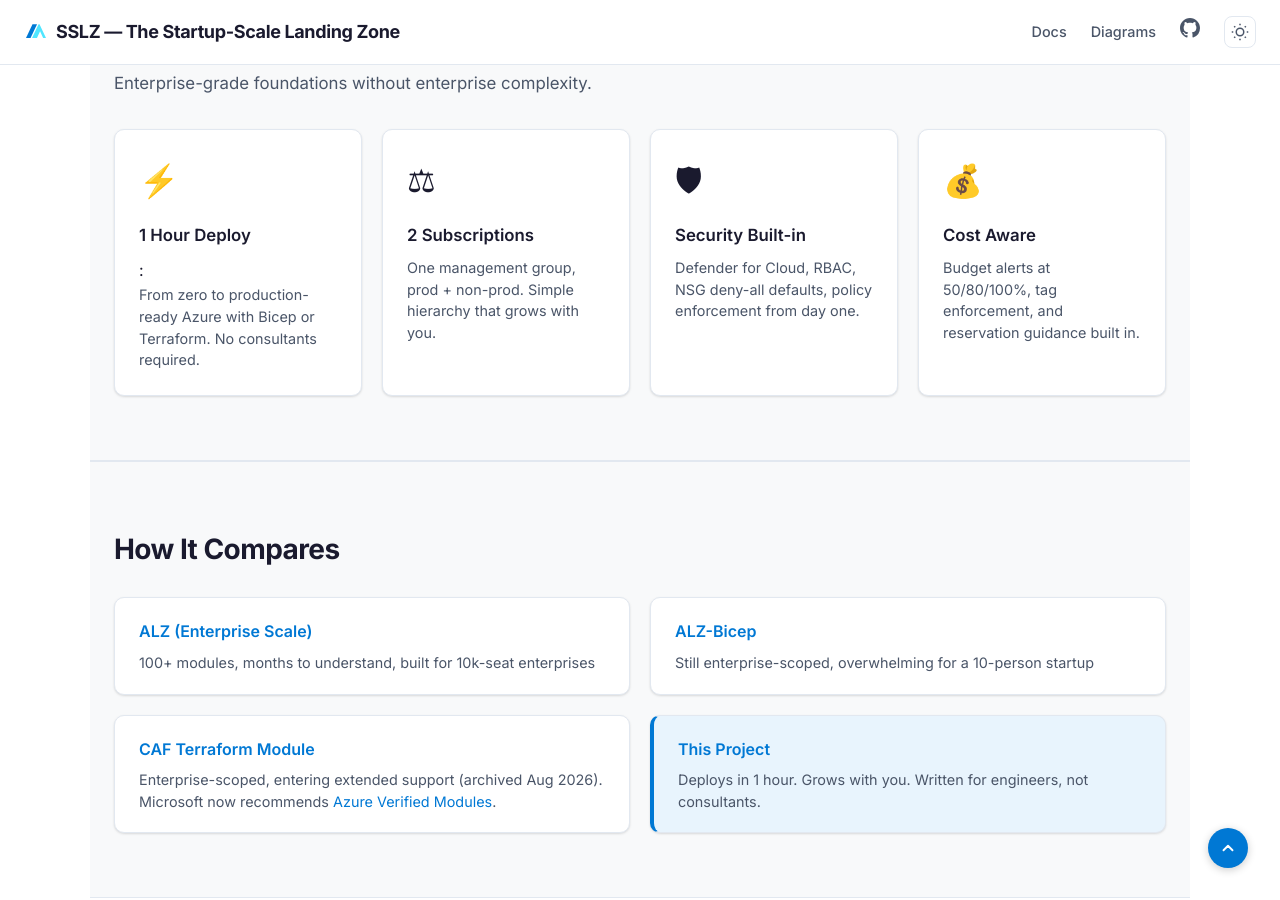
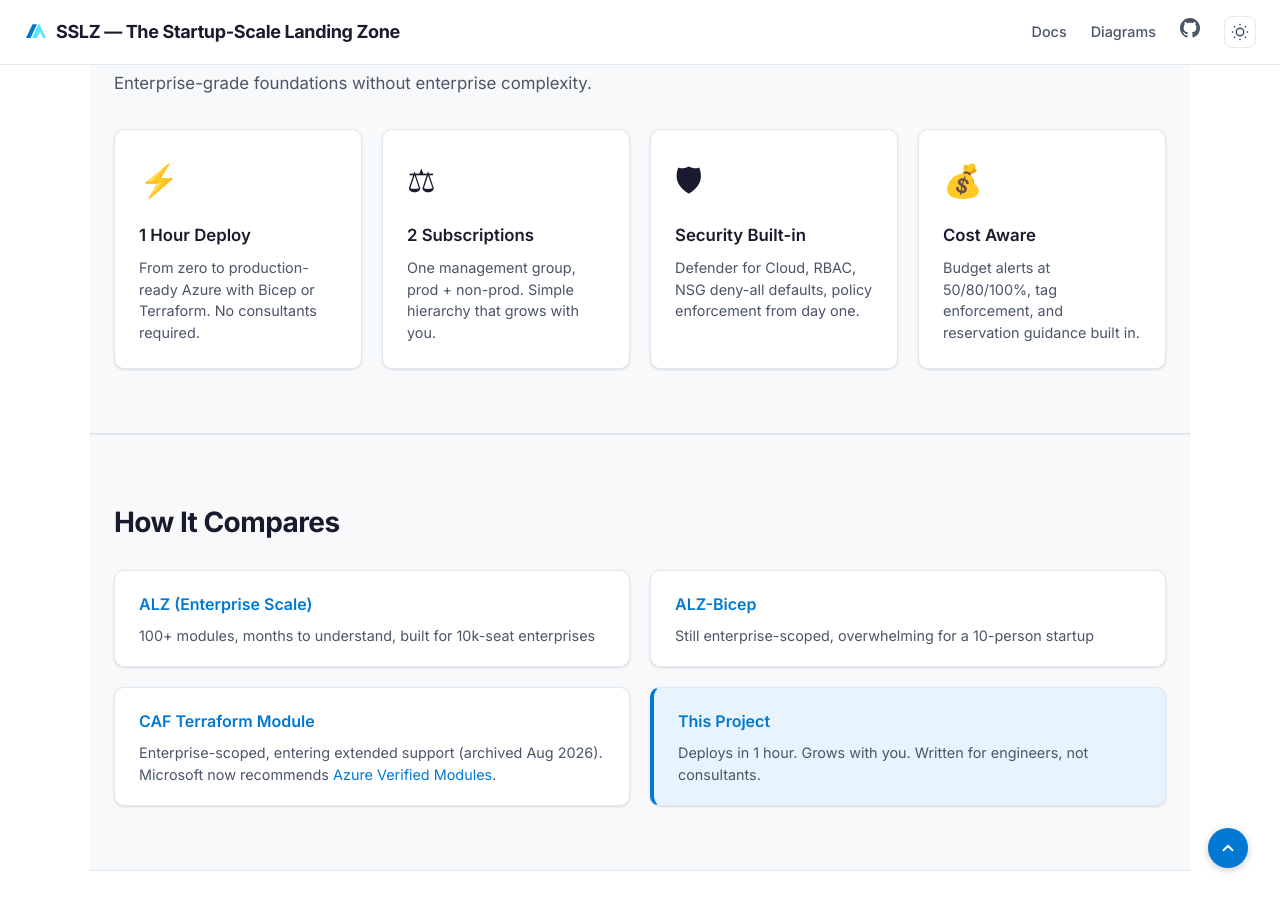
Before and after one commit to ricmmartins/sslz, a Jekyll site: the page built from index.md, in a window 1280 px wide and 900 px high, scrolled down 648 px. Built offline with Jekyll 4.4.1, drawn with Linux system fonts in a browser that asks for light colours.

```diff
--- a/index.md
+++ b/index.md
@@ -20,7 +20,8 @@ description: "A stripped-down, opinionated, deployable Azure Landing Zone for st
   <div class="cards-grid">
     <div class="card">
       <div class="card-icon">&#9889;</div>
-      <h3>1 Hour Deploy</h3>:       <p>From zero to production-ready Azure with Bicep or Terraform. No consultants required.</p>
+      <h3>1 Hour Deploy</h3>
+      <p>From zero to production-ready Azure with Bicep or Terraform. No consultants required.</p>
     </div>
     <div class="card">
       <div class="card-icon">&#9878;</div>
```
